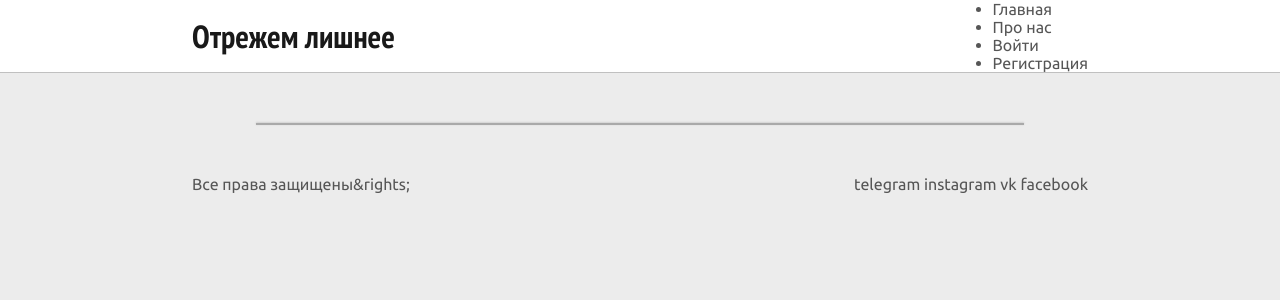
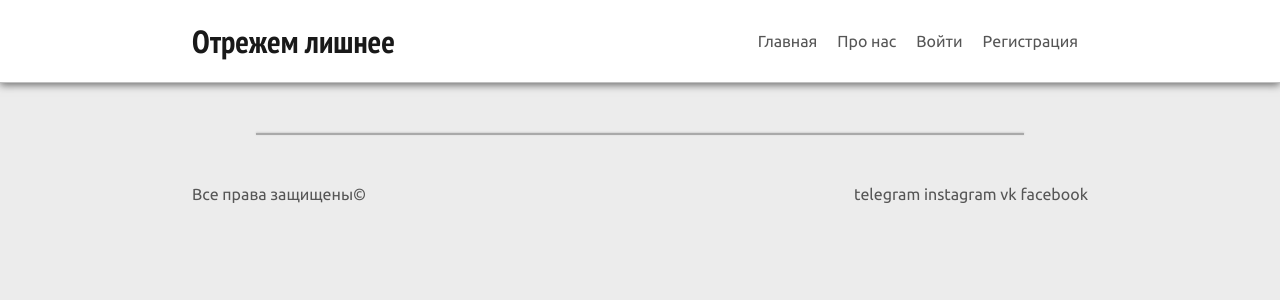
Before and after one commit to MezoneOrange/reduced_urls, a Django app: page / in a window 1280 px wide. Shown: the top 300 px of the page. Run offline with Django 3.2, Linux system fonts and the light colour scheme.

Commit message:
Changed header in template for html files

```diff
--- a/reduces/static/reduces/css/main.css
+++ b/reduces/static/reduces/css/main.css
@@ -28,6 +28,11 @@ header {
     margin-bottom: 50px;
     border-bottom: 1px solid silver;
     background-color: white;
+    padding-top: 20px;
+    padding-bottom: 20px;
+    -webkit-box-shadow: 0px 2px 8px 0px rgba(107,107,107,1);
+    -moz-box-shadow: 0px 2px 8px 0px rgba(107,107,107,1);
+    box-shadow: 0px 2px 8px 0px rgba(107,107,107,1);
 }
 
 header .header_block {
@@ -39,6 +44,27 @@ header .header_block {
     align-items: center;
 }
 
+#navigation > ul {
+    display: flex;
+    flex-wrap: wrap;
+    list-style-type: none;
+}
+
+#navigation > ul li {
+    border: 0;
+    border-radius: 5px;
+    padding: 10px;
+    transition: all 400ms ease;
+}
+
+#navigation > ul li:hover {
+    background-color: #191919;
+}
+
+#navigation > ul li:hover a {
+    color: #fff;
+    font-weight: 500;
+}
 
 /* footer */
 footer {
--- a/reduces/templates/reduces/index.html
+++ b/reduces/templates/reduces/index.html
@@ -41,7 +41,7 @@
         <hr>
         <div class="footer_block">
             <div id="rights">
-                <p>Все права защищены&rights;</p>
+                <p>Все права защищены&copy;</p>
             </div>
 
             <div id="social_block">
```
